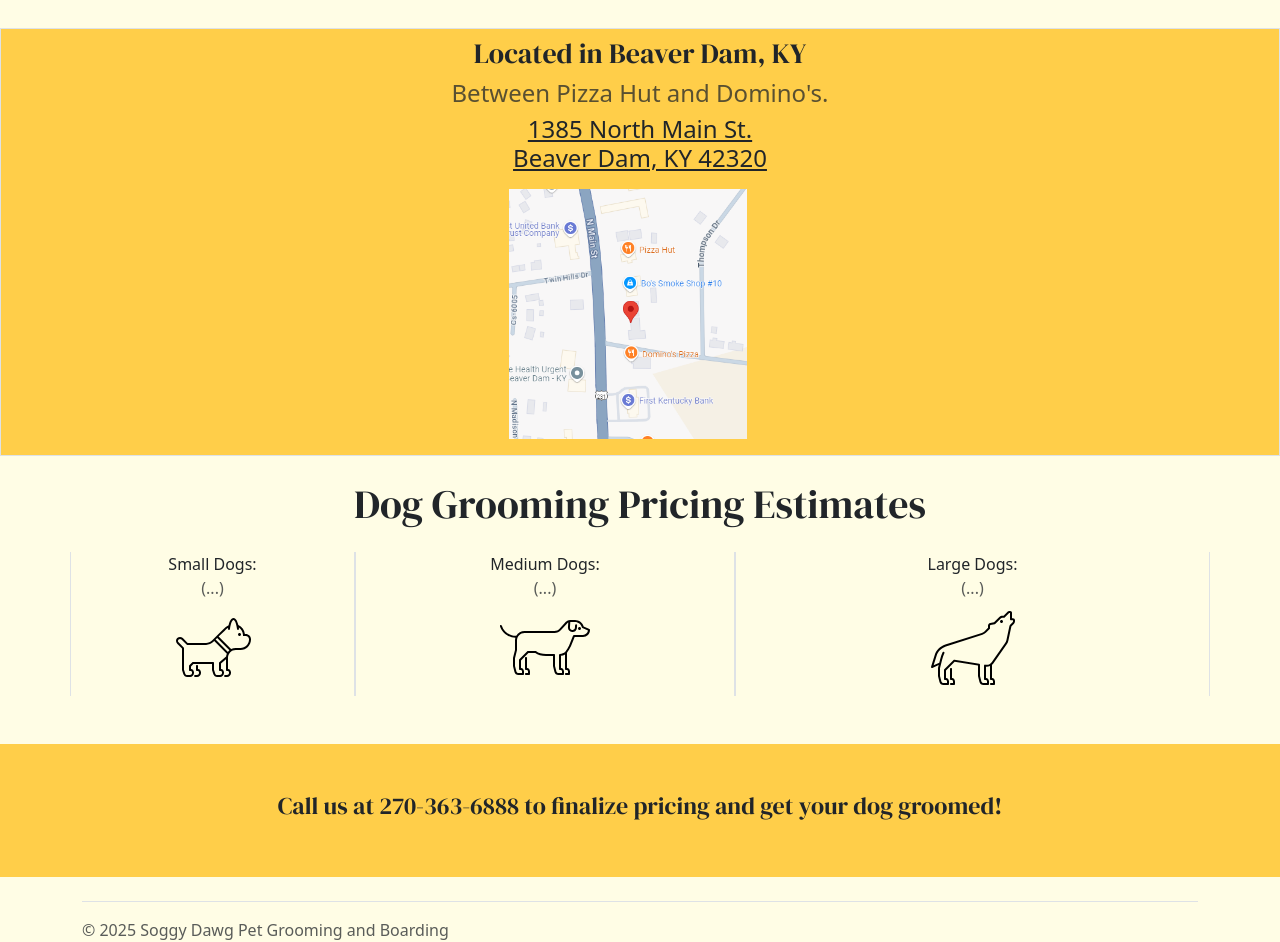
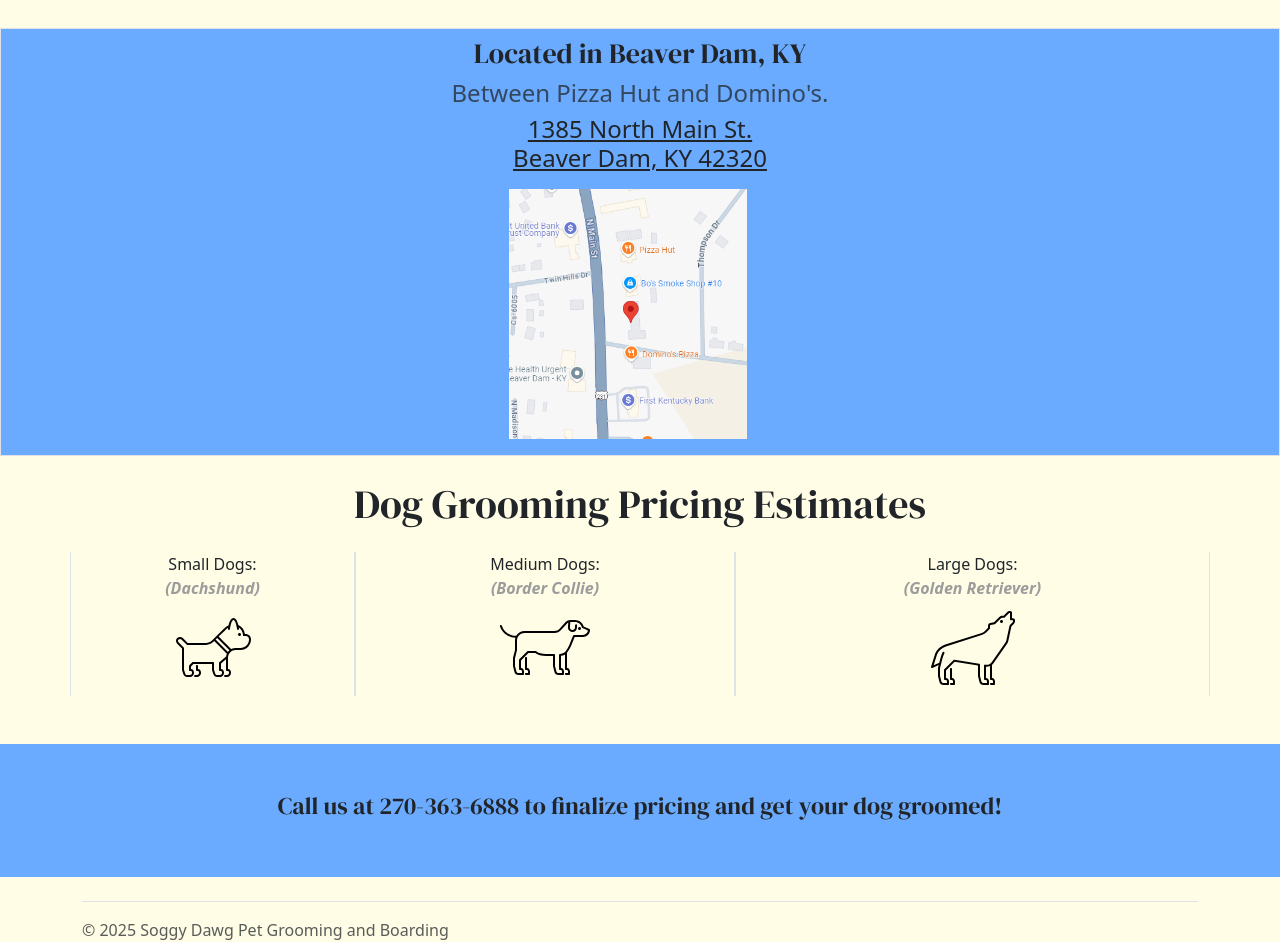
Before and after one commit to JerronAB/SDG, a plain HTML site: page index.html in a window 1280 px wide. Shown: the part 316-1258 px from the top of the page. Drawn offline with nearby package versions, Linux system fonts and the light colour scheme.

Commit message:
adding dog name animations

```diff
--- /dev/null
+++ b/css/dogbreeds.css
@@ -0,0 +1,43 @@
+/* Code for sliding dog name animations, plus dog name styling: */
+
+/* Making it prettier */
+.dog-breed {
+    /* A pretty, script-like appearance */
+    font-style: italic;
+    font-weight: bolder;
+    color: rgb(156, 156, 156);
+}
+
+/* This class triggers the slide animation */
+.sliding {
+    /*
+    Animation Breakdown:
+    - Name: slideUp
+    - Duration: 0.5s (to match your interval)
+    - Fill Mode: forwards (element stays at the end state of the animation)
+    */
+    animation: slideUp 0.5s forwards;
+}
+
+@keyframes slideUp {
+    /* Start: The current text is visible */
+    0% {
+        transform: translateX(0);
+        opacity: 1;
+    }
+    /* Mid-point (Out): The text has slid left and faded */
+    49% {
+        transform: translateX(-30px);
+        opacity: 0;
+    }
+    /* Mid-point (In): The element instantly moves to the bottom, ready to slide in */
+    50% {
+        transform: translateX(30px);
+        opacity: 0;
+    }
+    /* End: The new text has slid into place and is fully visible */
+    100% {
+        transform: translateX(0);
+        opacity: 1;
+    }
+}
--- a/css/styles.css
+++ b/css/styles.css
@@ -3,9 +3,9 @@
  */
 
 :root {
-  --bs-body-bg: var(--bs-gray-100);
-  --primary: #FFF152;
-  --secondary-bg: rgb(255, 206, 73);
+  --bs-body-bg: rgb(255, 253, 229);
+  --primary: #6aabff;
+  --secondary-bg: #6a99ff;
 }
 
 body {
@@ -17,3 +17,8 @@ body {
   font-weight: 400;
   font-style: normal;
 }
+
+.stripe {
+  background-color: var(--primary);
+  /*color: whitesmoke;*/
+}
--- a/index.html
+++ b/index.html
@@ -1,10 +1,9 @@
 <!DOCTYPE html>
-<html>
+<html lang="en">
 <head>
     <meta charset="UTF-8">
     <meta name="viewport" content="width=device-width, initial-scale=1">
     <link href="https://cdn.jsdelivr.net/npm/bootstrap@5.3.7/dist/css/bootstrap.min.css" rel="stylesheet" crossorigin="anonymous">
-    <link rel="stylesheet" href="css/styles.css">
     <!-- Font Import -->
     <link rel="preconnect" href="https://fonts.googleapis.com">
     <link rel="preconnect" href="https://fonts.gstatic.com" crossorigin>
@@ -13,7 +12,7 @@
 </head>
 <body>
     <!-- Banner -->
-    <nav class="navbar navbar-expand fancy p-0" style="background-color: var(--primary);">
+    <nav class="navbar navbar-expand fancy stripe p-0">
         <div class="container-fluid">
             <h1 class="navbar-brand py-0">The<br>&nbsp;&nbsp;Soggy<br>&nbsp;&nbsp;&nbsp;&nbsp;Dawg</h1>
             <div class="collapse navbar-collapse" id="navbarSupportedContent">
@@ -50,7 +49,7 @@
         </div>
     </div>
     <!-- Location -->
-    <div class="row my-2 g-0 border" style="background-color: var(--secondary-bg);"> <!--style="background-color: var(--secondary-bg);-->
+    <div class="row my-2 g-0 border stripe">
         <div class="pt-2">
             <div class="text-center">
                 <h3 class="fancy">Located in Beaver Dam, KY</h3>
@@ -72,30 +71,32 @@
         <div class="row pb-5">
             <div class="col-3 border-start border-end">
                 <span class="h6">Small Dogs: </span>
-                <br><span class="text-body-secondary">(...)</span>
+                <br><span id="small-dog-text" class="dog-breed">(...)</span>
                 <br><img src="images/sm-dog.svg" class="img-fluid" alt="Small Dog Icon">
             </div>
             <div class="col-4 border-start border-end">
                 <span class="h6">Medium Dogs: </span>
-                <br><span class="text-body-secondary">(...)</span>
+                <br><span id="medium-dog-text" class="dog-breed">(...)</span>
                 <br><img src="images/md-dog.svg" class="img-fluid" alt="Medium Dog Icon">
             </div>
             <div class="col-5 border-start border-end">
                 <span class="h6">Large Dogs: </span>
-                <br><span class="text-body-secondary">(...)</span>
+                <br><span id="large-dog-text" class="dog-breed">(...)</span>
                 <br><img src="images/lg-dog.svg" class="img-fluid" alt="Large Dog Icon">
             </div>
         </div>
     </div>
     <!-- Contact -->
-    <div class="py-5" style="background-color: var(--secondary-bg);" id="Schedule">
+    <div class="py-5 stripe" id="Schedule">
         <p class="h4 text-center fancy">Call us at 270-363-6888 to finalize pricing and get your dog groomed!</p>
     </div>
 
-    <script src="https://cdn.jsdelivr.net/npm/bootstrap@5.3.7/dist/js/bootstrap.bundle.min.js" crossorigin="anonymous"></script>
-    <script src="main.js"></script>
     <div class="container">
     <footer class="pt-3 mt-4 text-body-secondary border-top">© 2025 Soggy Dawg Pet Grooming and Boarding</footer>
     </div>
+    <link rel="stylesheet" href="css/styles.css">
+    <link rel="stylesheet" href="css/dogbreeds.css">
+    <script src="js/dogbreeds.js"></script>
+    <script src="https://cdn.jsdelivr.net/npm/bootstrap@5.3.7/dist/js/bootstrap.bundle.min.js" crossorigin="anonymous"></script>
 </body>
 </html>
--- /dev/null
+++ b/js/dogbreeds.js
@@ -0,0 +1,59 @@
+document.addEventListener('DOMContentLoaded', () => {
+
+    // 1. Define the text for each category
+    const breeds = {
+        small: ['(Yorkie)', '(Boston Terrier)', '(Dachshund)', '(Pomeranian)', '(Chihuahua)'],
+        medium: ['(Beagle)', '(Border Collie)', '(Poodle)', '(Aussie)', '(Bulldog)'],
+        large: ['(German Shepherd)', '(Golden Retriever)', '(Labrador Retriever)', '(Great Dane)', '(Rottweiler)']
+    };
+
+    const elements = {
+        small: document.getElementById('small-dog-text'),
+        medium: document.getElementById('medium-dog-text'),
+        large: document.getElementById('large-dog-text')
+    };
+
+    // 2. Keep track of the current text index for each category
+    const indices = { small: 0, medium: 0, large: 0 };
+
+    // 3. Define the order of the animation sequence
+    const categories = ['small', 'medium', 'large'];
+    let currentCategoryIndex = 0;
+
+    // Initialize the text content with the first breed for each category
+    categories.forEach(category => {
+        elements[category].textContent = breeds[category][indices[category]];
+    });
+
+    // This function performs a single slide animation
+    function nextSlide() {
+        // Get the category to animate (e.g., 'small', then 'medium', etc.)
+        const category = categories[currentCategoryIndex];
+        const el = elements[category];
+
+        // Update the index for the current category, looping back to 0 if at the end
+        indices[category] = (indices[category] + 1) % breeds[category].length;
+        const nextBreed = breeds[category][indices[category]];
+
+        // Add the CSS class to trigger the @keyframes animation
+        el.classList.add('sliding');
+
+        // Halfway through the 0.5s animation, update the text content.
+        // This is when the old text has slid out and the element is invisible.
+        setTimeout(() => {
+            el.textContent = nextBreed;
+        }, 250); // 250ms is half of the 500ms animation duration
+
+        // Remove the 'sliding' class after the animation finishes.
+        // This resets it so the animation can be triggered again later.
+        el.addEventListener('animationend', () => {
+            el.classList.remove('sliding');
+        }, { once: true }); // {once: true} ensures this listener only runs one time per animation.
+
+        // Move to the next category for the next interval
+        currentCategoryIndex = (currentCategoryIndex + 1) % categories.length;
+    }
+
+    // This actually starts the animation sequence
+    setInterval(nextSlide, 1000);
+});
```
